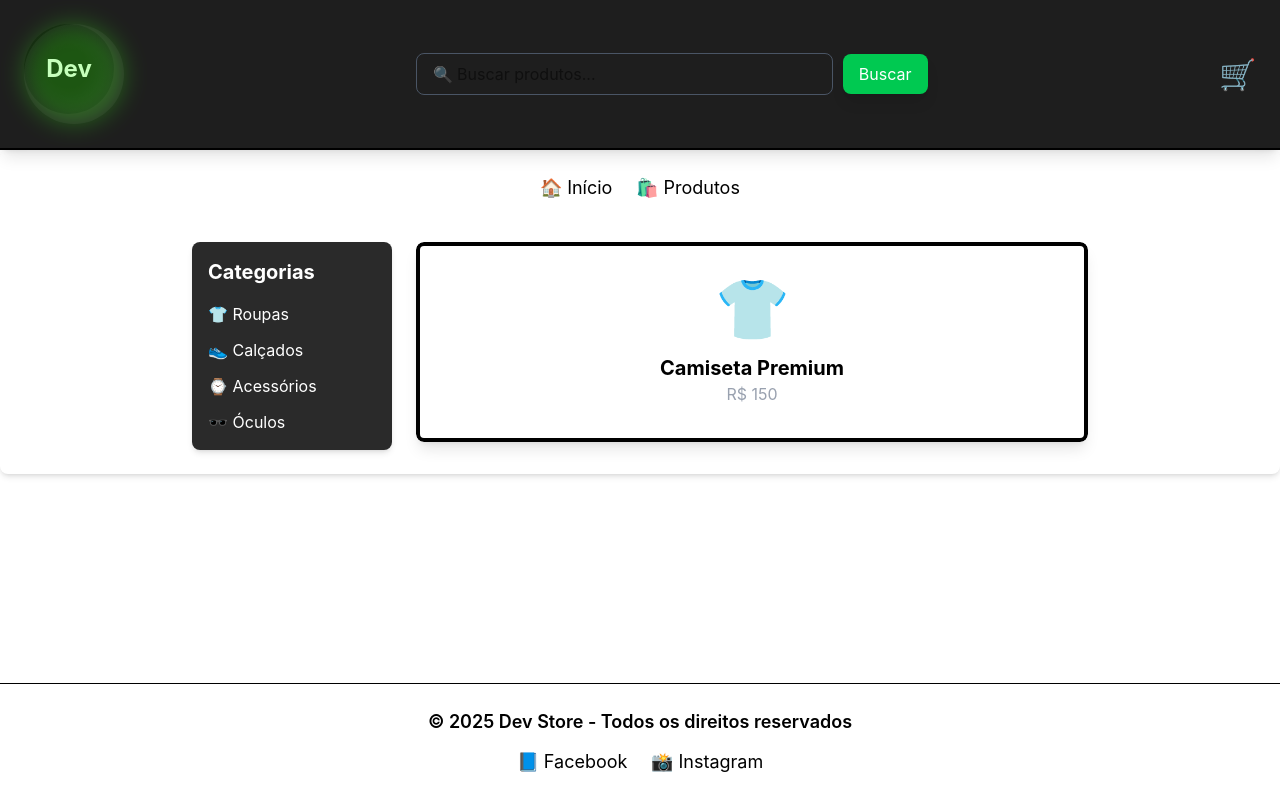
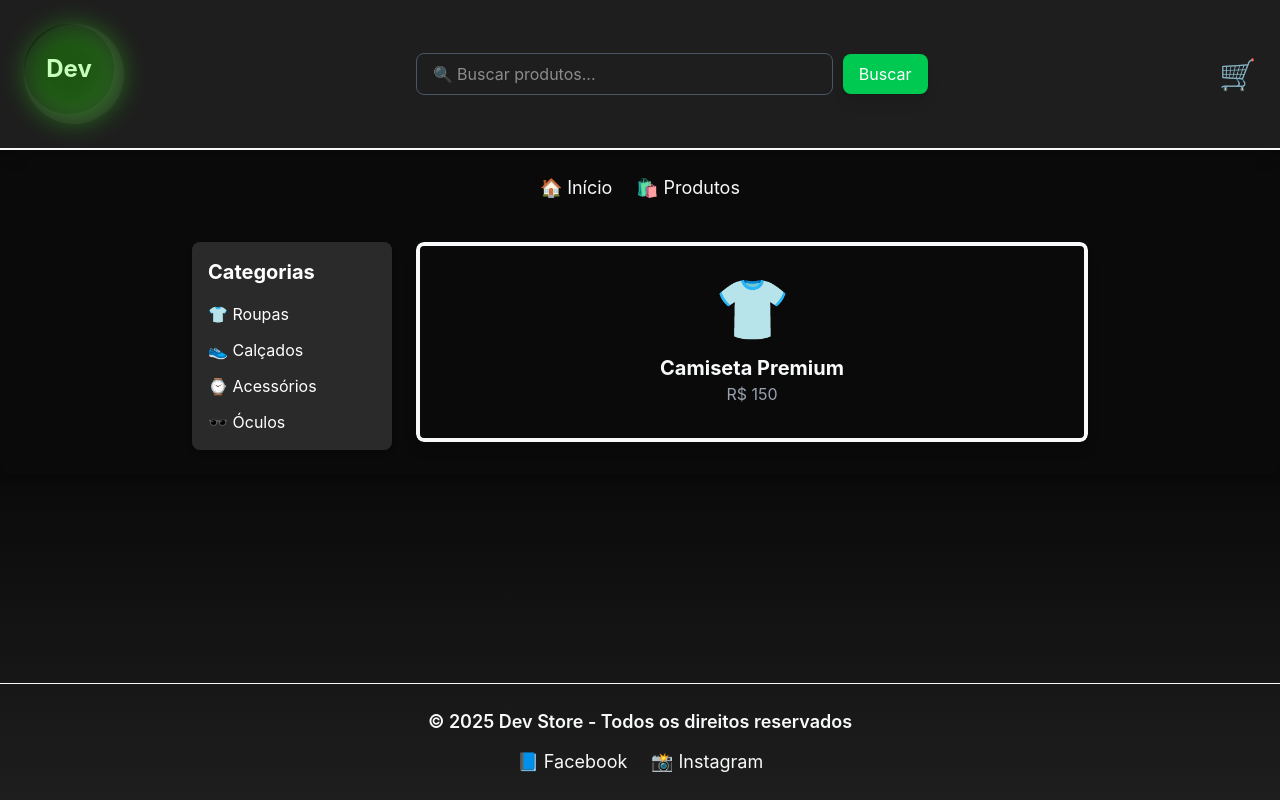
Before and after one commit to Davi-Choradeira/e-commerce, a Nuxt app: page / in a window 1280 px wide. Built offline with nearby package versions, Linux system fonts and the light colour scheme.

Commit message:
Alteração do fundo - Agora com preto premium

```diff
--- a/assets/css/main.css
+++ b/assets/css/main.css
@@ -1 +1,7 @@
 @import "tailwindcss";
+
+body {
+    background-color: #0A0A0A; /* Preto mais profundo e sofisticado */
+    color: #F8F9FA; /* Texto claro para contraste */
+    background-image: linear-gradient(180deg, #0A0A0A 60%, #1E1E1E 100%);
+}
```
